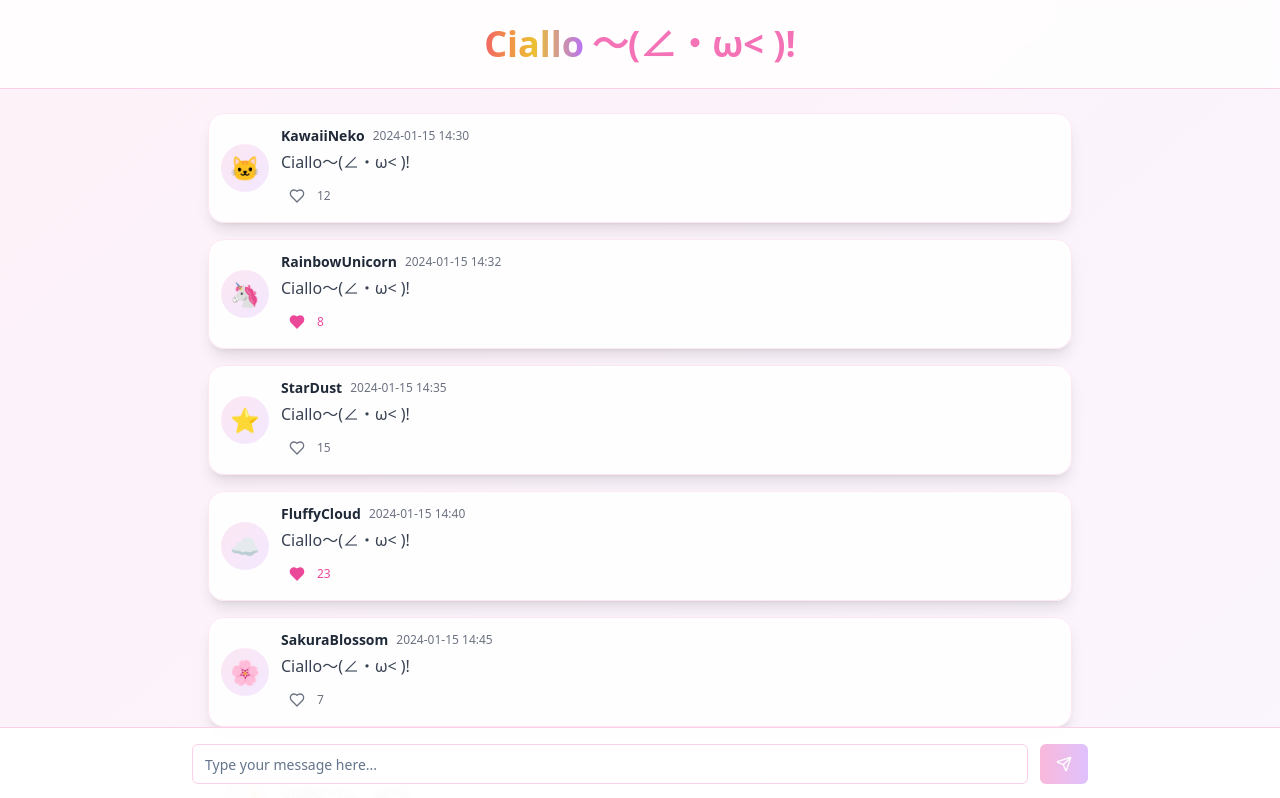
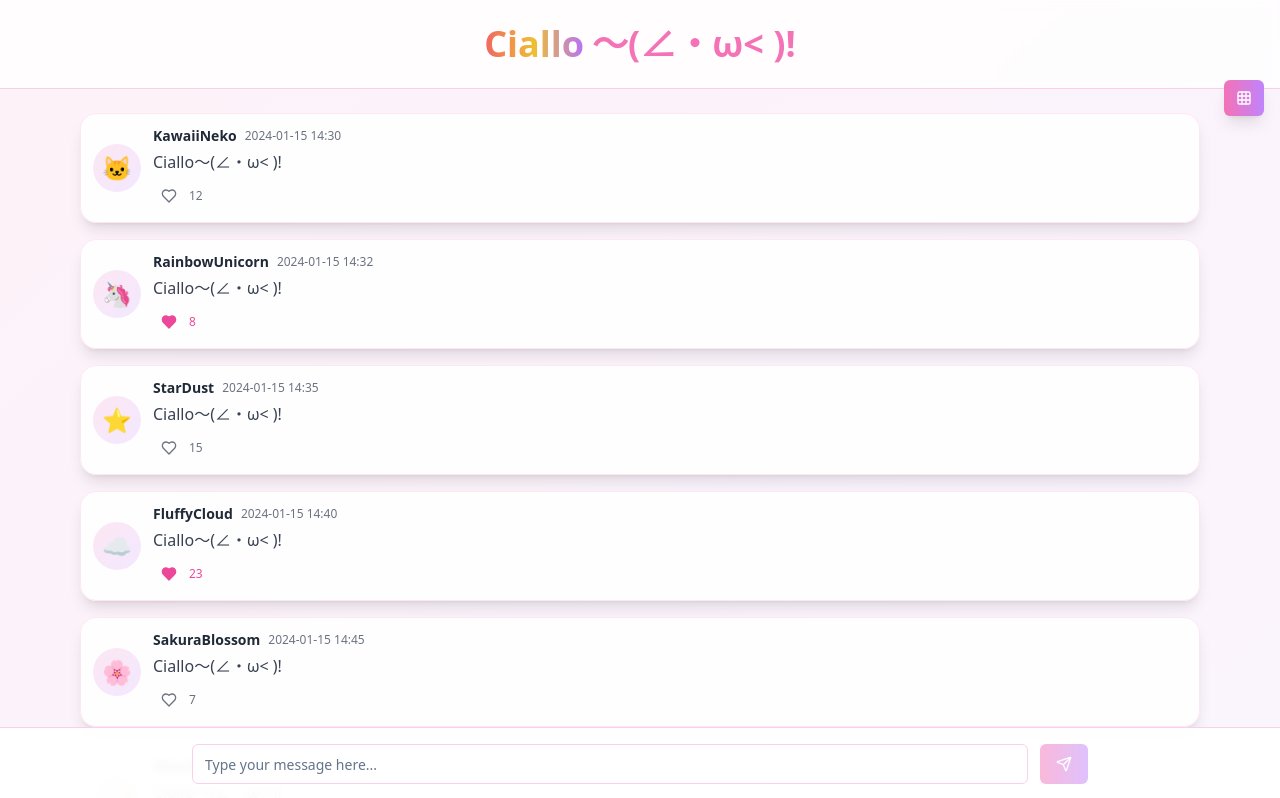
Before and after one commit to worro-mot/ciallo, a React (Vite) app: page / in a window 1280 px wide. Shown: the top 798 px of the page. Built offline with nearby package versions, Linux system fonts and the light colour scheme.

Commit message:
Add gallery view button
Adds a button to toggle between the default message list view and a gallery view. The gallery view displays messages in a grid of 4 columns, scrolling infinitely downwards.

```diff
--- a/src/pages/Index.tsx
+++ b/src/pages/Index.tsx
@@ -1,6 +1,6 @@
 
 import { useState } from 'react';
-import { Heart, Send } from 'lucide-react';
+import { Heart, Send, Grid3X3, List } from 'lucide-react';
 import { Button } from '@/components/ui/button';
 import { Input } from '@/components/ui/input';
 
@@ -73,6 +73,7 @@ const Index = () => {
   ]);
 
   const [newMessage, setNewMessage] = useState('');
+  const [isGalleryView, setIsGalleryView] = useState(false);
 
   const handleLike = (messageId: number) => {
     setMessages(prevMessages =>
@@ -130,24 +131,43 @@ const Index = () => {
         </div>
       </header>
 
+      {/* View Toggle Button */}
+      <div className="fixed top-20 right-4 z-20">
+        <Button
+          onClick={() => setIsGalleryView(!isGalleryView)}
+          className="bg-gradient-to-r from-pink-400 to-purple-400 hover:from-pink-500 hover:to-purple-500 text-white shadow-lg"
+          size="sm"
+        >
+          {isGalleryView ? <List size={16} /> : <Grid3X3 size={16} />}
+        </Button>
+      </div>
+
       {/* Messages Body */}
-      <main className="max-w-4xl mx-auto px-4 py-6 space-y-4">
+      <main className={`max-w-6xl mx-auto px-4 py-6 ${
+        isGalleryView
+          ? 'grid grid-cols-4 gap-4'
+          : 'max-w-4xl space-y-4'
+      }`}>
         {messages.map((message) => (
           <div
             key={message.id}
-            className="bg-white/90 backdrop-blur-sm rounded-2xl p-3 shadow-lg hover:shadow-xl transition-all duration-300 border border-pink-100"
+            className={`bg-white/90 backdrop-blur-sm rounded-2xl shadow-lg hover:shadow-xl transition-all duration-300 border border-pink-100 ${
+              isGalleryView ? 'p-2' : 'p-3'
+            }`}
           >
-            <div className="flex items-center space-x-3">
-              <div className="text-2xl bg-gradient-to-br from-pink-100 to-purple-100 rounded-full w-12 h-12 flex items-center justify-center flex-shrink-0">
+            <div className={`flex ${isGalleryView ? 'flex-col' : 'items-center'} ${isGalleryView ? 'space-y-2' : 'space-x-3'}`}>
+              <div className={`bg-gradient-to-br from-pink-100 to-purple-100 rounded-full flex items-center justify-center flex-shrink-0 ${
+                isGalleryView ? 'w-8 h-8 text-lg self-center' : 'w-12 h-12 text-2xl'
+              }`}>
                 {message.avatar}
               </div>
-              <div className="flex-1 min-w-0">
-                <div className="flex items-center space-x-2 mb-1">
-                  <h3 className="font-semibold text-gray-800 text-sm">{message.username}</h3>
-                  <span className="text-xs text-gray-500">{message.timestamp}</span>
+              <div className={`${isGalleryView ? 'text-center' : 'flex-1 min-w-0'}`}>
+                <div className={`flex items-center ${isGalleryView ? 'flex-col space-y-1' : 'space-x-2'} mb-1`}>
+                  <h3 className={`font-semibold text-gray-800 ${isGalleryView ? 'text-xs' : 'text-sm'}`}>{message.username}</h3>
+                  <span className={`text-gray-500 ${isGalleryView ? 'text-xs' : 'text-xs'}`}>{message.timestamp}</span>
                 </div>
-                <p className="text-gray-700 mb-2 text-base">{message.content}</p>
-                <div className="flex items-center">
+                <p className={`text-gray-700 mb-2 ${isGalleryView ? 'text-xs' : 'text-base'}`}>{message.content}</p>
+                <div className={`flex items-center ${isGalleryView ? 'justify-center' : ''}`}>
                   <Button
                     variant="ghost"
                     size="sm"
@@ -157,7 +177,7 @@ const Index = () => {
                     onClick={() => handleLike(message.id)}
                   >
                     <Heart
-                      size={14}
+                      size={12}
                       className={message.isLiked ? 'fill-current' : ''}
                     />
                     <span className="text-xs">{message.likes}</span>
```
